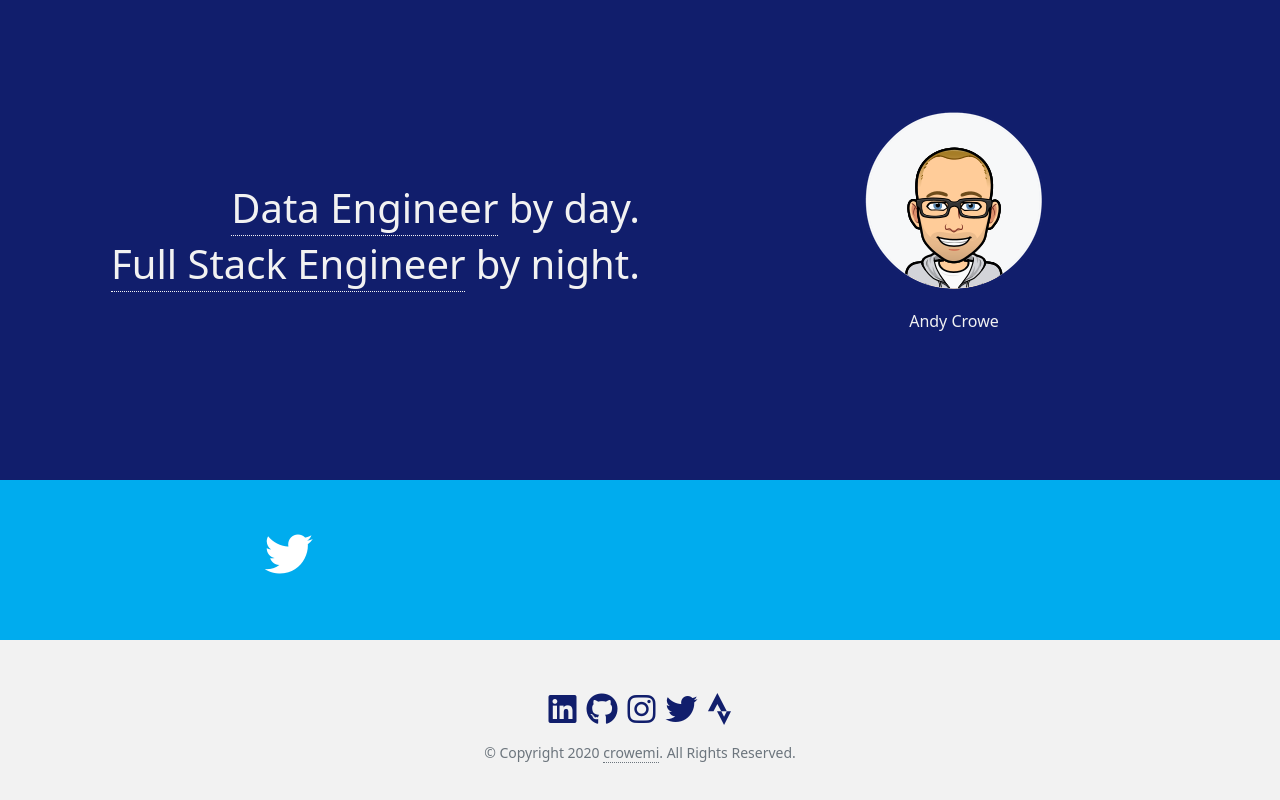
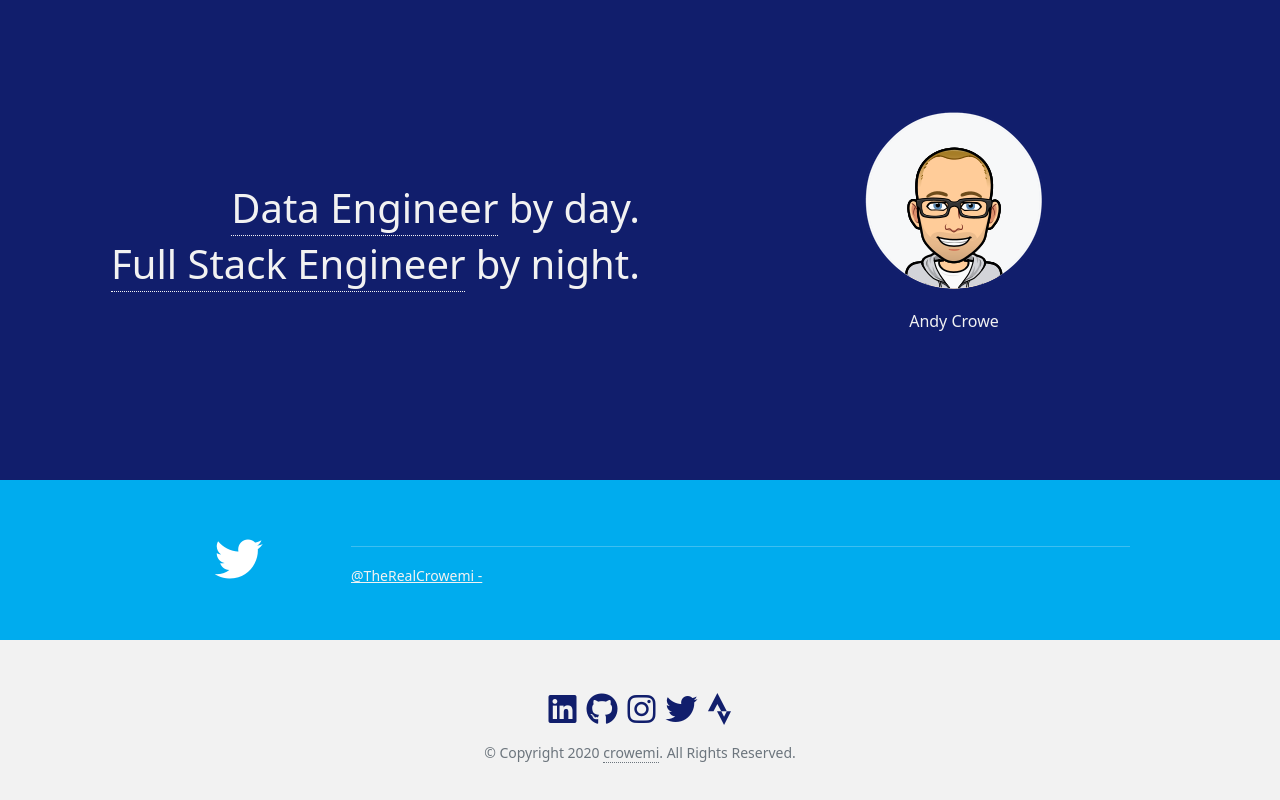
Before and after one commit to crowemi/crowemi, a Flask app: template templates/base.html in a window 1280 px wide. Run offline with Flask 2, Linux system fonts and the light colour scheme; the template is opened without the code that fills it, so the values that code supplies are empty; some libraries are stand-ins or nearby versions.

Commit message:
added tests; added tweet images and timestamp

```diff
--- a/app.py
+++ b/app.py
@@ -1,7 +1,7 @@
-import os
-import requests
-import json
 from flask import Flask, render_template
+
+from helper import get_latest_tweet
+
 
 app = Flask(__name__)
 
@@ -13,16 +13,6 @@ def index():
 def health():
     return "true"
 
-def get_latest_tweet(twitter_username: str = 'therealcrowemi'):
-    # TODO: add checks for env var
-    twitter_bearer = os.getenv('twitter_bearer')
-    last_tweet = None
-    if twitter_bearer:
-        headers = {'Authorization': f'Bearer {twitter_bearer}'}
-        user = json.loads(requests.get(f"https://api.twitter.com/2/users/by/username/{twitter_username}", headers = headers).content)
-        tweets = json.loads(requests.get(f"https://api.twitter.com/2/users/{user['data'].get('id')}/tweets", headers = headers).content)
-        last_tweet = tweets['data'][0]
-    return last_tweet
 
 if __name__ == "__main__":
     app.run(host="localhost", port=8080, debug=True)
--- a/pyproject.toml
+++ b/pyproject.toml
@@ -8,6 +8,8 @@ authors = ["crowemi <crowemi@hotmail.com>"]
 python = "^3.8"
 Flask = "~2.0.0"
 requests = "^2.28.1"
+pytest = "^7.1.2"
+pytest-env = "^0.6.2"
 
 [tool.poetry.dev-dependencies]
 
--- a/templates/base.html
+++ b/templates/base.html
@@ -17,7 +17,7 @@
   <body>
     <div class="main-container">
         <div class="top-container container-fluid center">
-              <div class="col-sm-6 title">
+              <div class="col-sm-6 title d-none d-lg-block">
                 <div>
                     <h1><span class="title-underline">Data Engineer</span> by day.</h1>
                     <h1><span class="title-underline">Full Stack Engineer</span> by night.</h1>
@@ -35,11 +35,31 @@
             <div class="col-12">
               <div class="row middle-content-container">
                 <div class="col-1"></div>
-                <div class="col-3 center">
+                <div class="col-2 center">
                   <a href="https://twitter.com/therealcrowemi" target="_new"><i class="fab fa-twitter fa-3x fa-twitter-custom"></i></a>
                 </div>
-                <div class="col-7">
-                  <a href="https://twitter.com/therealcrowemi/status/{{latest_tweet.id}}" target="_new">{{ latest_tweet.text }}</a>
+                <div class="col-8">
+                  <a href="https://twitter.com/therealcrowemi/status/{{latest_tweet.id}}" target="_new">
+
+                    <div class="row">
+                    {% if latest_tweet.media_url %}
+                      <div class="col-4">
+                        <img src="{{latest_tweet.media_url}}" class="img-fluid rounded" />
+                      </div>
+                      <div class="col-8">
+                        <div class="col-12">{{latest_tweet.text}}</div>
+                        <hr />
+                        <div class="col-12"><small>@TheRealCrowemi - {{latest_tweet.posted_at}}</small></div>
+                      </div>
+                    {% else %}
+                    <div class="col-12">
+                      <div class="col-12">{{latest_tweet.text}}</div>
+                      <hr />
+                      <div class="col-12"><small>@TheRealCrowemi - {{latest_tweet.posted_at}}</small></div>
+                    </div>
+                    {% endif %}
+                    </div>
+                  </a>
                 </div>
                 <div class="col-1"></div>
               </div>
```
Also changed, not shown: helper.py (added, +50 -0 lines), tests/test_get_latest_tweet.py (added, +9 -0 lines), tests/__init__.py (added), 3 other files.
